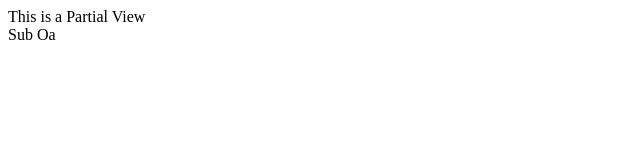
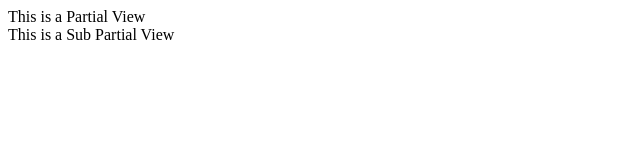
Before and after one commit to dassje/html_manager, a plain HTML site: page example/index.html in a window 1280 px wide. Shown: the whole page, without its empty margins (0-640 px from the left). Drawn offline with Linux system fonts and the light colour scheme.

Commit message:
Update img.html

```diff
--- a/example/parts/subparts/img.html
+++ b/example/parts/subparts/img.html
@@ -1 +1,3 @@
-<div>Sub Oa</div>
+<div>
+  This is a Sub Partial View
+</div>
```
